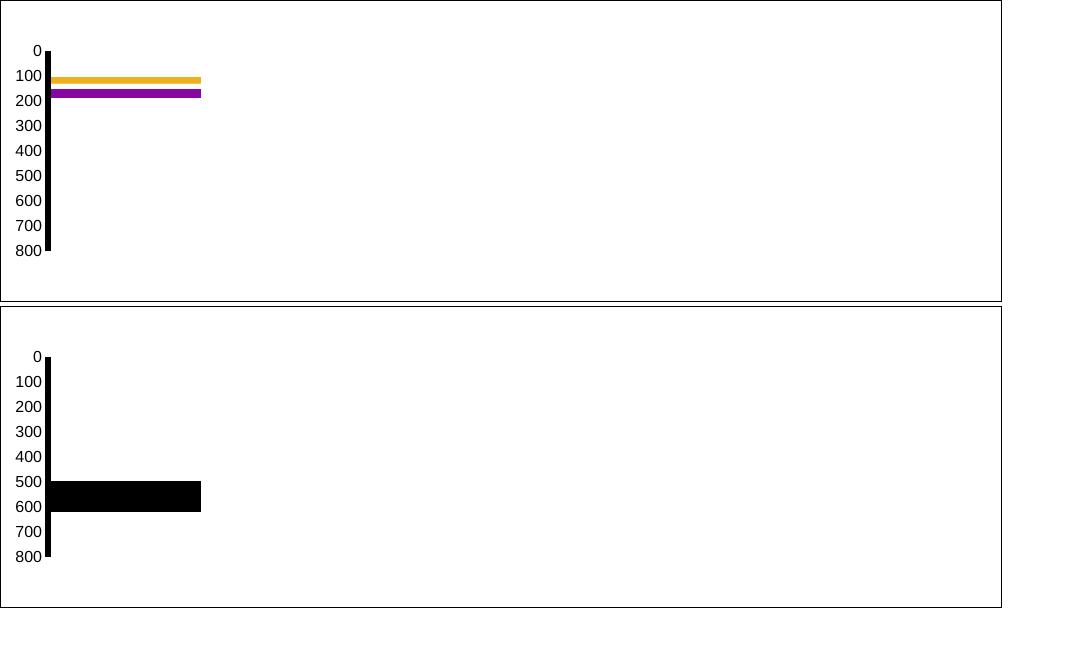
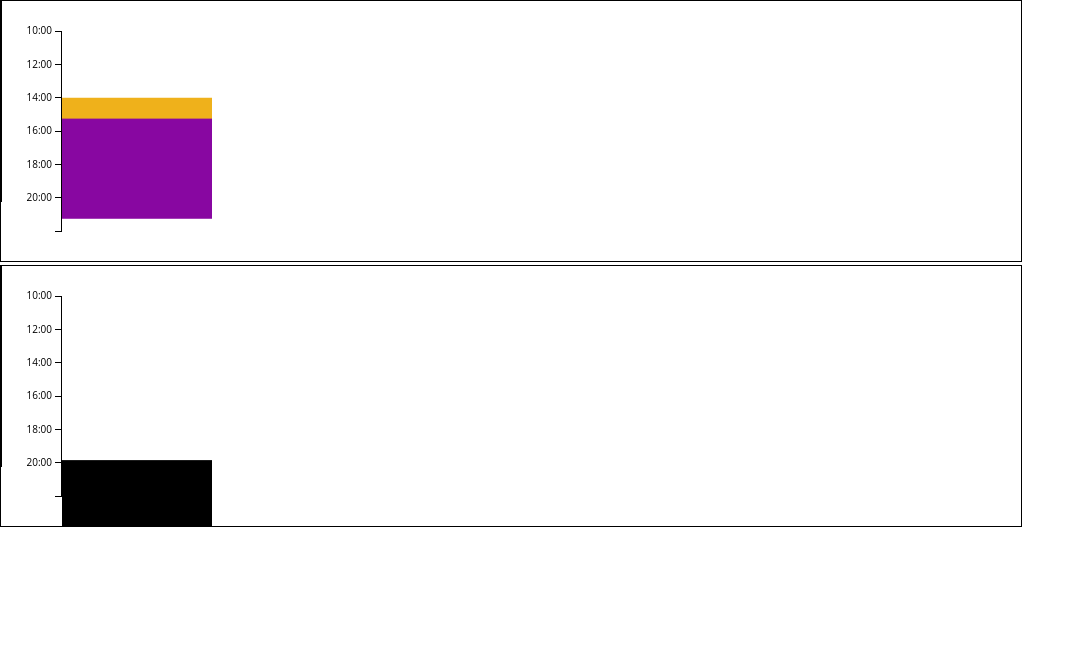
Before and after one commit to WoodenDoors/RunningOrderVisualizer, a website: page index.html in a window 1280 px wide. Shown: the whole page, without its empty margins (0-1085 px from the left). Drawn offline with Linux system fonts and the light colour scheme.

Commit message:
working time scale

```diff
--- a/css/default.css
+++ b/css/default.css
@@ -1,4 +1,11 @@
 
 body {
-  font-family: "Helvetica Neue", Helvetica, Arial, sans-serif;
+  font-family: "Open Sans", Arial, sans-serif;
+  font-size: 62.5%;
 }
+
+.axis path, .axis line {
+	fill: none;
+	stroke: #000;
+	shape-rendering: crispEdges;
+}
--- a/js/application.js
+++ b/js/application.js
@@ -3,7 +3,8 @@ var setlistVisualizer = (function(){
 
 	var width = 900,
 		height = 200,
-		padding = 50,
+		verticalPadding = 60,
+		horizontalPadding = 30,
 		datePrefix = "2014-08-13T",
 		dateSuffix = ":00+0200";
 
@@ -25,24 +26,52 @@ var setlistVisualizer = (function(){
 
 			// svg container
 			var svg = selection.append("svg")
-				.attr("width", width + padding*2)
-				.attr("height", height + padding*2)
+				.attr("width", width + verticalPadding*2)
+				.attr("height", height + horizontalPadding*2)
 				.style("border", "1px solid black");
 
+			var minDate = getDate("12:00"),
+				maxDate = getDate("23:59");
+
+
+			var stageNames = [];
+			data.stages.forEach(function(stage, i){
+				stageNames.push(stage.stage);
+			});
+			console.log("stages: "+stageNames);
+
+
 			// scales and axis
-			var xScale = d3.scale.linear()
-								.domain([0, 800])
-								.range([0, height]);
-			var yAxis = d3.svg.axis().scale(xScale).orient("left");
+			var yScale = d3.time.scale()
+								.domain([minDate, maxDate])
+								.range([0, height]),
 
+				xScale = d3.scale.ordinal()
+								.domain(stageNames)
+								.rangeBands([0, width]),
+
+				yAxis = d3.svg.axis()
+								.scale(yScale)
+								.orient("left")
+								.ticks(d3.time.hours, 2)
+								.tickFormat(d3.time.format('%H:%M')),
+
+				xAxis = d3.svg.axis()
+								.scale(xScale)
+								.orient('top');
+
+			// axis group
 			var yAxisGroup = svg.append("g")
+								.attr('class', 'yaxis axis')
 								.attr(
 									"transform",
-									"translate("+padding+","+padding+")"
+									"translate("+verticalPadding+","+horizontalPadding+")"
 								)
+								.call(yAxis),
+
+				xAxisGroup = svg.append('g')
+								.attr('class', 'xaxis axis')
 								.call(yAxis);
-
-
 			// stages
 			data.stages.forEach(function(stage, i){
 				console.log(stage);
@@ -55,18 +84,18 @@ var setlistVisualizer = (function(){
 
 				var rectangle = slots
 					.attr("x", function (d) {
-						return 0;
+						return 1 + i*150;
 					})
 					.attr("y", function (d) {
-						return xScale(timeToNumber(d.from));
-						//return getDate(d.from);
+						console.log( "y date: "+ getDate(d.from) );
+						console.log( "y scale: "+ yScale(getDate(d.from)) );
+						return yScale(getDate(d.from));
 					})
 					.attr("width", function (d) {
 						return 150;
 					})
 					.attr("height", function (d) {
-						return xScale(timeToNumber(d.until)-timeToNumber(d.from));
-						//return getDate(d.until);
+						return yScale(getDate(d.until));
 					})
 					.style("fill", function(d) {
 						return '#'+Math.floor(Math.random()*16777215).toString(16);
```
